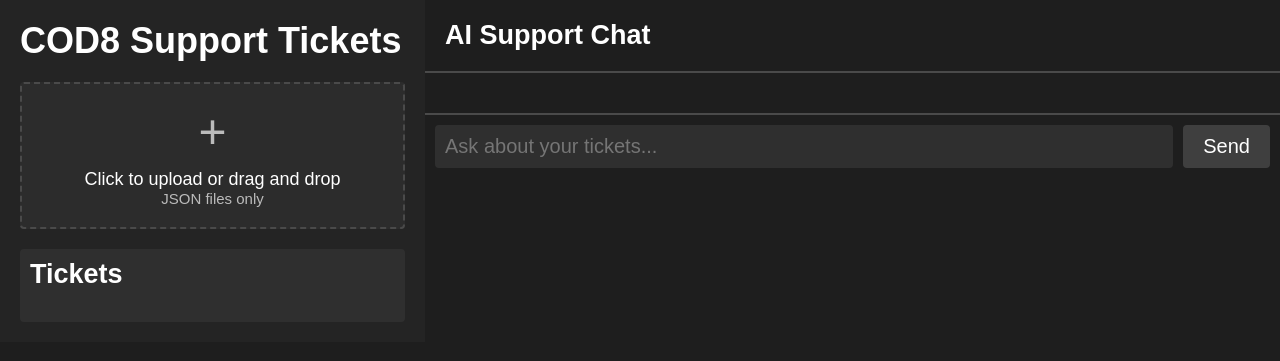
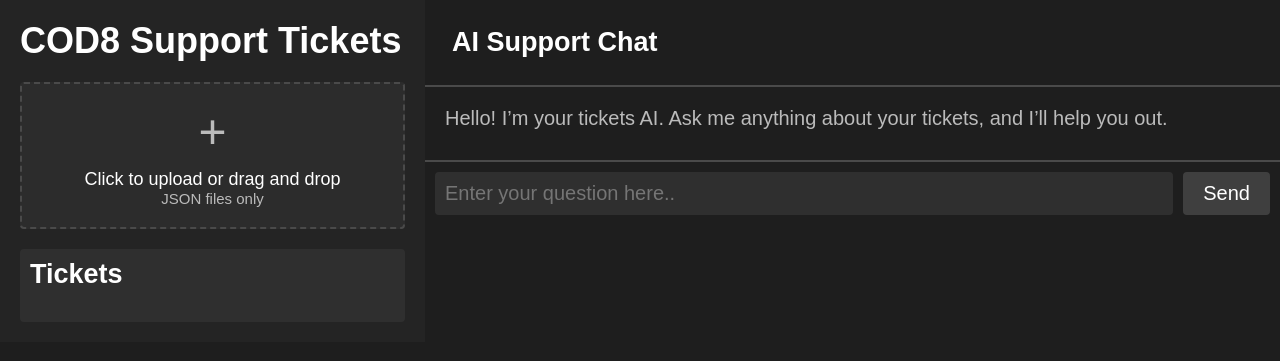
Before and after one commit to wsxcodes/cod8-tickets-ai, a FastAPI app: page / in a window 1280 px wide. Shown: the top 361 px of the page. Run offline with FastAPI, Linux system fonts and the light colour scheme; data that the repository does not hold is empty.

Commit message:
refactor chat UI and improve message handling; update styles for better readability and responsiveness

```diff
--- a/templates/index.html
+++ b/templates/index.html
@@ -25,14 +25,12 @@
       flex-direction: column;
       padding: 20px;
     }
-    /* Remove default top margin on h1, keep bottom spacing */
     .left-panel h1 {
-      margin: 0 0 20px 0;
+      margin: 0 0 20px 0; /* remove default top margin, keep bottom spacing */
     }
-    /* Upload area with plus icon */
     .upload-area {
       border: 2px dashed #4a4a4a;
-      background-color: #2c2c2c; /* Slightly lighter color */
+      background-color: #2c2c2c;
       border-radius: 4px;
       padding: 20px;
       text-align: center;
@@ -101,6 +99,7 @@
       margin-top: 4px;
       font-weight: bold;
     }
+
     /* Right panel (AI chat) */
     .right-panel {
       flex-grow: 1;
@@ -108,22 +107,28 @@
       flex-direction: column;
       background-color: #1e1e1e;
     }
-    /* More prominent divider */
     .chat-header {
       padding: 20px;
       border-bottom: 2px solid #4a4a4a;
       display: flex;
       align-items: center;
     }
-    /* Remove default margin on the chat header h2 */
     .chat-header h2 {
-      margin: 0;
+      margin: 7px; /* remove default margin */
     }
     .chat-window {
       flex-grow: 1;
       padding: 20px;
       overflow-y: auto;
       font-size: 22px;
+      position: relative; /* so we can position messages if needed */
+    }
+    /* Example style for a simple "AI message" block */
+    .ai-message {
+      color: #bbbbbb;
+      margin: 0;
+      padding-bottom: 10px;
+      font-size: 20px;
     }
     .chat-input {
       border-top: 2px solid #4a4a4a;
@@ -149,6 +154,7 @@
       cursor: pointer;
       font-size: 20px;
     }
+
     /* Modal styles */
     .modal {
       display: none;
@@ -210,11 +216,14 @@
       <div class="chat-header">
         <h2>AI Support Chat</h2>
       </div>
-      <div class="chat-window">
-        <!-- Chat messages go here -->
+      <div class="chat-window" id="chat-window">
+        <!-- Here’s the generic AI greeting message -->
+        <p class="ai-message">
+          Hello! I’m your tickets AI. Ask me anything about your tickets, and I’ll help you out.
+        </p>
       </div>
       <div class="chat-input">
-        <input type="text" placeholder="Ask about your tickets...">
+        <input type="text" placeholder="Enter your question here..">
         <button>Send</button>
       </div>
     </div>
@@ -229,7 +238,7 @@
   </div>
 
   <script>
-    // Fetch tickets from the API and update the UI
+    // Fetch tickets from the API and update the UI.
     async function fetchTickets() {
       try {
         const response = await fetch('/tickets');
@@ -316,6 +325,7 @@
       fileInput.addEventListener('change', async (e) => {
         const files = Array.from(e.target.files);
         await Promise.all(files.map(file => uploadFile(file)));
+        // Refresh ticket list after uploads
         fetchTickets();
       });
 
@@ -333,6 +343,7 @@
         uploadArea.style.borderColor = '#4a4a4a';
         const files = Array.from(e.dataTransfer.files);
         await Promise.all(files.map(file => uploadFile(file)));
+        // Refresh ticket list after uploads
         fetchTickets();
       });
 
```
